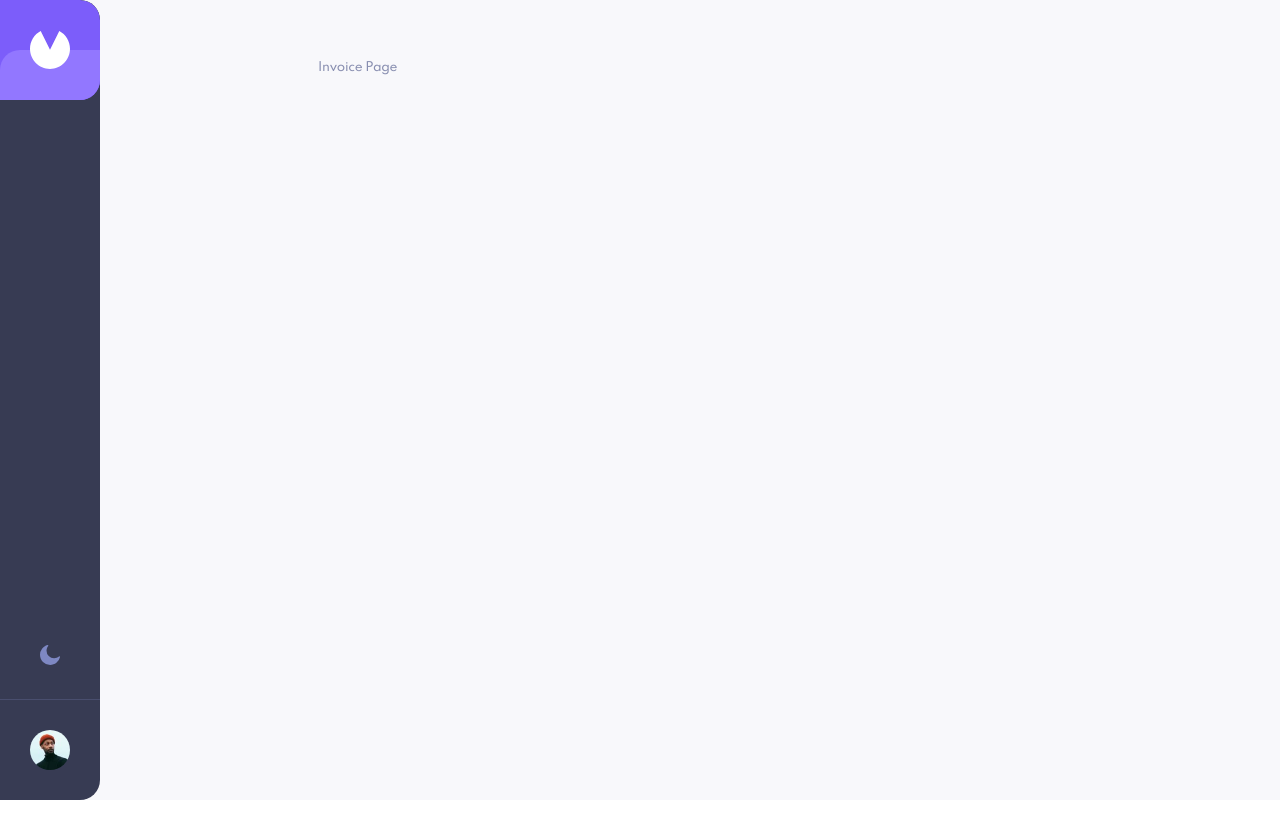
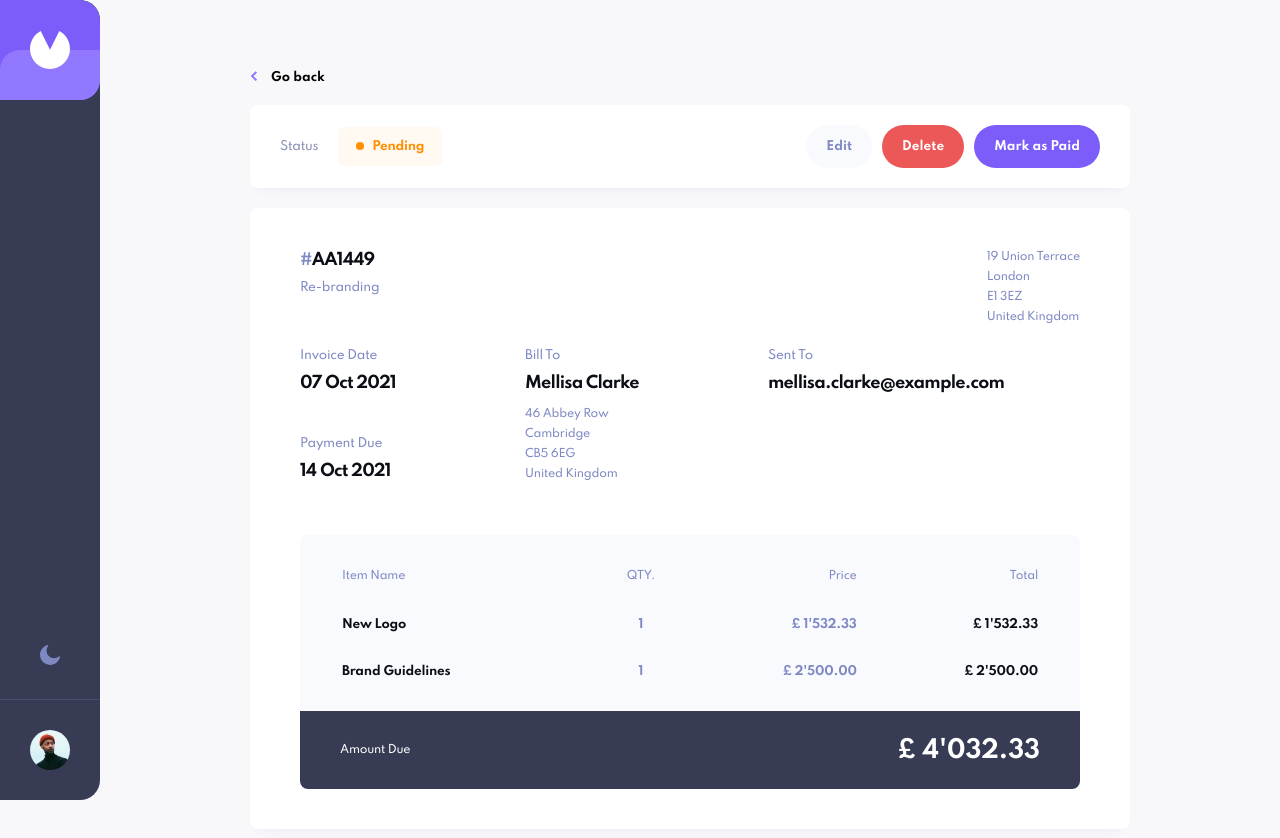
Before and after one commit to mcornale/invoice-app, a React (Create React App) app: page /AA1449 in a window 1280 px wide. Shown: the top 838 px of the page. Before the commit the page ends 800 px from the top, so only its background shows below. Built offline with nearby package versions, Linux system fonts and the light colour scheme.

Commit message:
Add Invoice Page design with static inner components

```diff
--- /dev/null
+++ b/src/components/Invoices/InvoiceActions/InvoiceActions.js
@@ -0,0 +1,26 @@
+import StandOutContainer from '../../UI/StandOutContainer/StandOutContainer';
+import InvoiceStatus from '../InvoiceStatus/InvoiceStatus';
+import Button from '../../UI/Button/Button';
+import styles from './InvoiceActions.module.css';
+
+const InvoiceActions = (props) => {
+  const { status } = props;
+
+  return (
+    <StandOutContainer>
+      <section className={styles.invoiceActionsContainer}>
+        <div className={styles.invoiceStatus}>
+          <p>Status</p>
+          <InvoiceStatus status={status} />
+        </div>
+        <div className={styles.invoiceActions}>
+          <Button buttonStyle='2' text='Edit' />
+          <Button buttonStyle='4' text='Delete' />
+          <Button buttonStyle='1' text='Mark as Paid' />
+        </div>
+      </section>
+    </StandOutContainer>
+  );
+};
+
+export default InvoiceActions;
--- /dev/null
+++ b/src/components/Invoices/InvoiceActions/InvoiceActions.module.css
@@ -0,0 +1,20 @@
+.invoiceActionsContainer {
+  display: flex;
+  justify-content: space-between;
+  padding: 2rem 3rem;
+  margin: 1rem 0 2rem;
+}
+
+.invoiceStatus,
+.invoiceActions {
+  display: flex;
+  align-items: center;
+}
+
+.invoiceStatus {
+  gap: 2rem;
+}
+
+.invoiceActions {
+  gap: 1rem;
+}
--- /dev/null
+++ b/src/components/Invoices/InvoiceDetails/InvoiceDetails.js
@@ -0,0 +1,109 @@
+import StandOutContainer from '../../UI/StandOutContainer/StandOutContainer';
+import styles from './InvoiceDetails.module.css';
+
+import formatTotal from '../../../helpers/formatTotal';
+import formatDate from '../../../helpers/formatDate';
+
+const InvoiceDetails = (props) => {
+  const {
+    id,
+    description,
+    senderAddress: {
+      city: senderCity,
+      country: senderCountry,
+      postCode: senderPostCode,
+      street: senderStreet,
+    },
+    createdAt,
+    paymentDue,
+    clientName,
+    clientAddress: {
+      city: clientCity,
+      country: clientCountry,
+      postCode: clientPostCode,
+      street: clientStreet,
+    },
+    clientEmail,
+    items,
+    total,
+  } = props;
+
+  return (
+    <StandOutContainer>
+      <section className={styles.invoiceDetails}>
+        <div>
+          <div className={styles.invoiceIdAndDescription}>
+            <h3 className={styles.invoiceId}>{id}</h3>
+            <p>{description}</p>
+          </div>
+          <div className={styles.invoiceSenderAddress}>
+            <p>{senderStreet}</p>
+            <p>{senderCity}</p>
+            <p>{senderPostCode}</p>
+            <p>{senderCountry}</p>
+          </div>
+        </div>
+        <div>
+          <div className={styles.invoiceDates}>
+            <div className={styles.invoiceCreationDate}>
+              <p>Invoice Date</p>
+              <h3>{formatDate(new Date(createdAt))}</h3>
+            </div>
+            <div className={styles.invoicePaymentDue}>
+              <p>Payment Due</p>
+              <h3>{formatDate(new Date(paymentDue))}</h3>
+            </div>
+          </div>
+          <div>
+            <div className={styles.invoiceBillInfo}>
+              <p>Bill To</p>
+              <h3>{clientName}</h3>
+            </div>
+            <div className={styles.invoiceClientAddress}>
+              <p>{clientStreet}</p>
+              <p>{clientCity}</p>
+              <p>{clientPostCode}</p>
+              <p>{clientCountry}</p>
+            </div>
+          </div>
+          <div className={styles.invoiceClientEmai}>
+            <p>Sent To</p>
+            <h3>{clientEmail}</h3>
+          </div>
+        </div>
+        <div className={styles.invoiceItems}>
+          <table className={styles.invoiceItemsTable}>
+            <thead>
+              <tr>
+                <th>Item Name</th>
+                <th>QTY.</th>
+                <th>Price</th>
+                <th>Total</th>
+              </tr>
+            </thead>
+            <tbody>
+              {items.map((item, index) => (
+                <tr key={index}>
+                  <td className={styles.invoiceItemName}>{item.name}</td>
+                  <td>{item.quantity}</td>
+                  <td>{formatTotal(item.price)}</td>
+                  <td className={styles.invoiceItemTotal}>
+                    {formatTotal(item.total)}
+                  </td>
+                </tr>
+              ))}
+            </tbody>
+          </table>
+          <div className={styles.invoiceItemsTotal}>
+            <p className={styles.invoiceItemsTotalLabel}>Amount Due</p>
+            <p className={styles.invoiceItemsTotalValue}>
+              {formatTotal(total)}
+            </p>
+          </div>
+        </div>
+      </section>
+    </StandOutContainer>
+  );
+};
+
+export default InvoiceDetails;
--- /dev/null
+++ b/src/components/Invoices/InvoiceDetails/InvoiceDetails.module.css
@@ -0,0 +1,108 @@
+.invoiceDetails {
+  padding: 4rem 5rem;
+  display: flex;
+  flex-direction: column;
+  gap: 2.2rem;
+  color: #7e88c3;
+}
+
+.invoiceDetails > div {
+  display: flex;
+  justify-content: space-between;
+}
+
+.invoiceIdAndDescription h3,
+.invoiceDates p,
+.invoiceBillInfo p,
+.invoiceClientEmai p {
+  margin-bottom: 0.8rem;
+}
+
+.invoiceClientAddress > *:not(:last-child),
+.invoiceSenderAddress > *:not(:last-child) {
+  margin-bottom: 0.2rem;
+}
+
+.invoiceId::before {
+  content: '#';
+  color: #7e88c3;
+  font-weight: 700;
+}
+
+.invoiceDates {
+  display: flex;
+  flex-direction: column;
+  justify-content: space-between;
+}
+
+.invoiceClientAddress {
+  margin-top: 1rem;
+}
+
+.invoiceClientEmai {
+  flex: 0 1 40%;
+}
+
+.invoiceItems {
+  flex-direction: column;
+  border-radius: var(--border-radius-default);
+  overflow: hidden;
+  margin-top: 3rem;
+}
+
+.invoiceItemsTable {
+  width: 100%;
+  background-color: #f9fafe;
+  padding: 3rem 4rem;
+}
+
+.invoiceItemsTable thead th,
+.invoiceClientAddress,
+.invoiceSenderAddress,
+.invoiceItemsTotalLabel {
+  font-weight: 500;
+  font-size: var(--font-size-body-2);
+  line-height: var(--line-height-body-2);
+  letter-spacing: var(--letter-spacing-body-2);
+}
+
+.invoiceItemsTable tbody td {
+  font-weight: 700;
+  padding-top: 3rem;
+}
+
+.invoiceItemsTable th:nth-child(1),
+.invoiceItemsTable td:nth-child(1) {
+  text-align: left;
+}
+
+.invoiceItemsTable th:nth-child(2),
+.invoiceItemsTable td:nth-child(2) {
+  text-align: center;
+}
+
+.invoiceItemsTable th:nth-child(3),
+.invoiceItemsTable td:nth-child(3),
+.invoiceItemsTable th:nth-child(4),
+.invoiceItemsTable td:nth-child(4) {
+  text-align: right;
+}
+
+.invoiceItemName,
+.invoiceItemTotal {
+  color: var(--color-dark-text-and-icons);
+}
+
+.invoiceItemsTotal {
+  display: flex;
+  justify-content: space-between;
+  align-items: center;
+  color: #ffffff;
+  background-color: var(--color-dark-elements);
+  padding: 3rem 4rem;
+}
+
+.invoiceItemsTotalValue {
+  font-size: 2.4rem;
+  font-weight: 700;
+}
--- a/src/components/UI/Button/Button.js
+++ b/src/components/UI/Button/Button.js
@@ -5,9 +5,10 @@
 
   let buttonClassName = [styles.button];
 
+  if (iconSrc) buttonClassName.push(styles.buttonWithIcon);
+
   switch (buttonStyle) {
     case '1':
-      if (iconSrc) buttonClassName.push(styles.button1WithIcon);
       buttonClassName.push(styles.button1);
       break;
     case '2':
@@ -20,6 +21,7 @@
       buttonClassName.push(styles.button4);
       break;
     default:
+      buttonClassName.push(styles.buttonDefault);
       break;
   }
 
--- a/src/components/UI/Button/Button.module.css
+++ b/src/components/UI/Button/Button.module.css
@@ -2,10 +2,15 @@
   border-radius: 10rem;
   padding: 1.4rem 2rem;
   font-weight: 700;
-  display: flex;
+  display: inline-flex;
   align-items: center;
   justify-content: space-between;
   gap: 1.4rem;
+}
+
+.buttonDefault {
+  padding: 1rem 1rem 1rem 0;
+  align-items: baseline;
 }
 
 .button1 {
@@ -13,11 +18,11 @@
   color: #ffffff;
 }
 
-.button1WithIcon {
+.button1.buttonWithIcon {
   padding: 0.8rem 2rem 0.8rem 0.8rem;
 }
 
-.buttonIcon {
+.button1.buttonWithIcon .buttonIcon {
   background-color: #ffffff;
   padding: 1rem;
   border-radius: 10rem;
--- a/src/index.css
+++ b/src/index.css
@@ -52,7 +52,7 @@
 }
 
 main {
-  padding: 6rem 10%;
+  padding: 6rem;
   width: 100%;
   max-width: 100rem;
   margin: 0 auto;
--- a/src/pages/InvoicePage.js
+++ b/src/pages/InvoicePage.js
@@ -1,5 +1,26 @@
+import { Link, useParams } from 'react-router-dom';
+import invoicesData from '../assets/data/data.json';
+import InvoiceActions from '../components/Invoices/InvoiceActions/InvoiceActions';
+import InvoiceDetails from '../components/Invoices/InvoiceDetails/InvoiceDetails';
+import arrowLeftIconSrc from '../assets/icons/icon-arrow-left.svg';
+import Button from '../components/UI/Button/Button';
+
 const InvoicePage = () => {
-  return <div>Invoice Page</div>;
+  const { invoiceId } = useParams();
+
+  const currentInvoice = invoicesData.find(
+    (invoice) => invoice.id === invoiceId
+  );
+
+  return (
+    <>
+      <Link to='/'>
+        <Button iconSrc={arrowLeftIconSrc} text='Go back' />
+      </Link>
+      <InvoiceActions status={currentInvoice.status} />
+      <InvoiceDetails {...currentInvoice} />
+    </>
+  );
 };
 
 export default InvoicePage;
```
